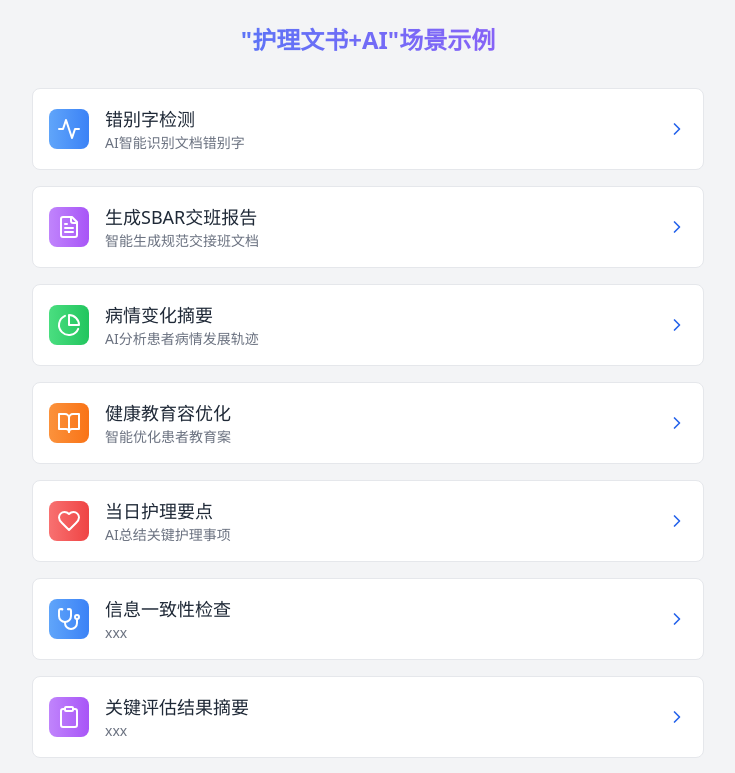
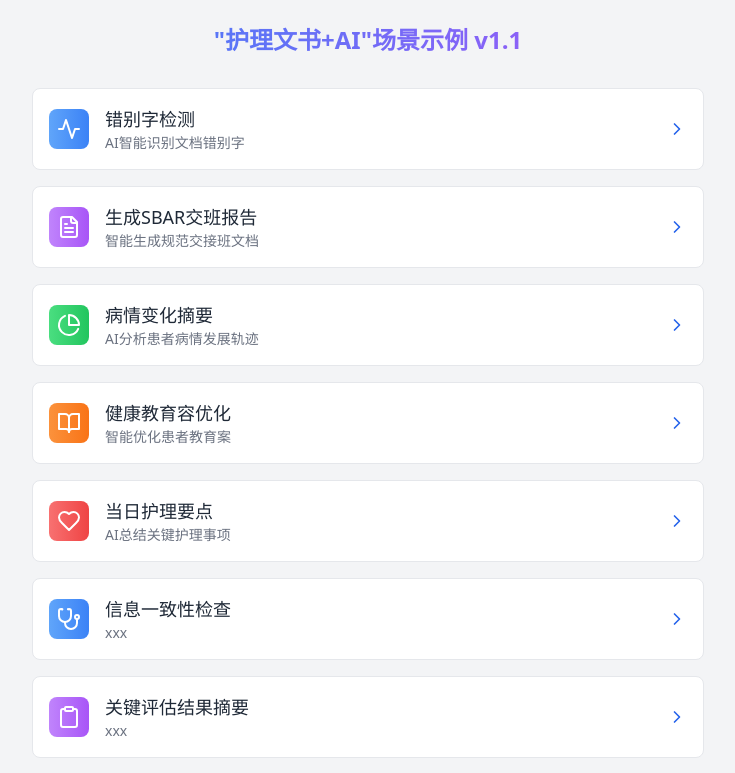
Before and after one commit to NyV4YKOuXJDn/wenshuLLMdemo, a React (Vite) app: page / in a window 1280 px wide. Shown: the top 773 px of the page, without its empty margins (272-1007 px from the left). Built offline with nearby package versions, Linux system fonts and the light colour scheme.

Commit message:
11042234

```diff
--- a/src/scene-preview.tsx
+++ b/src/scene-preview.tsx
@@ -232,7 +232,7 @@ export default function SceneExamples() {
    - **提示**：请核实患者的实际年龄，并确保各表单信息一致。
 
 2. **过敏史：**
-   - 入院评估单：无
+   - 入院评���单：无
    - 护理记录单：青霉素
    - **提示**：过敏史信息存在冲突，请立即核实患者是否对青霉素过敏，以确保用药安全。
 
@@ -510,7 +510,7 @@ export default function SceneExamples() {
       <div className="max-w-2xl mx-auto">
         <div className="text-center mb-8">
           <h1 className="text-2xl font-bold bg-gradient-to-r from-blue-500 to-purple-500 text-transparent bg-clip-text">
-            "护理文书+AI"场景示例
+            "护理文书+AI"场景示例 v1.1
           </h1>
         </div>
 
```
